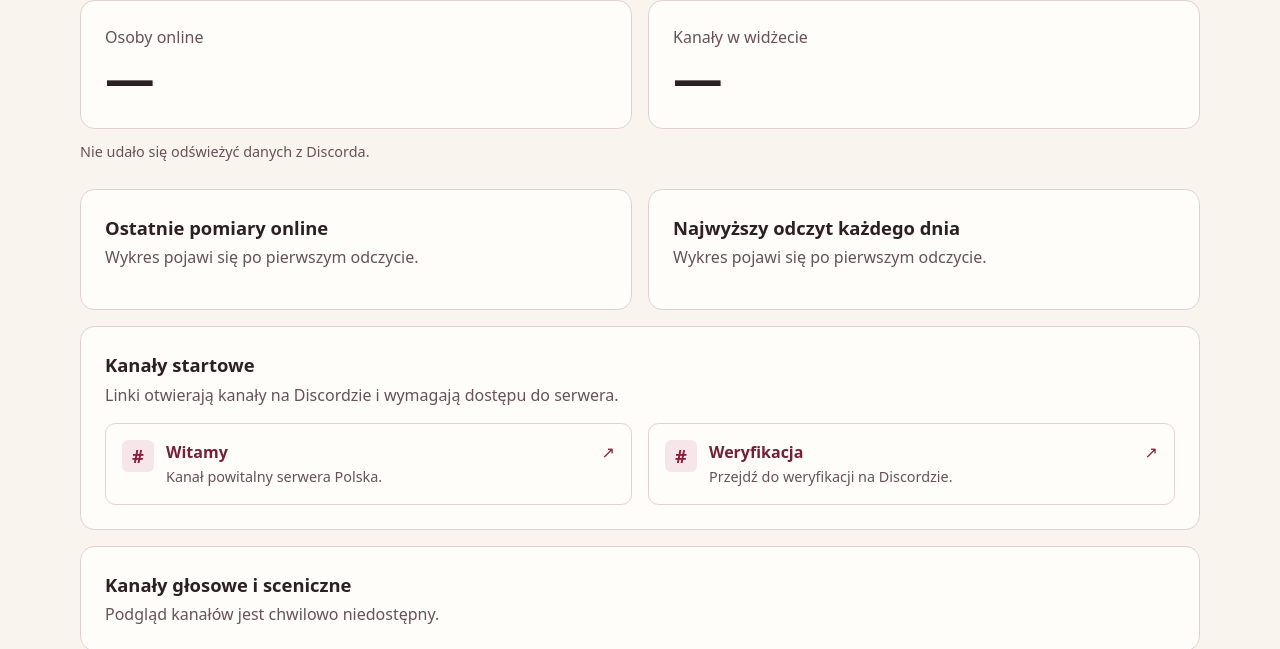
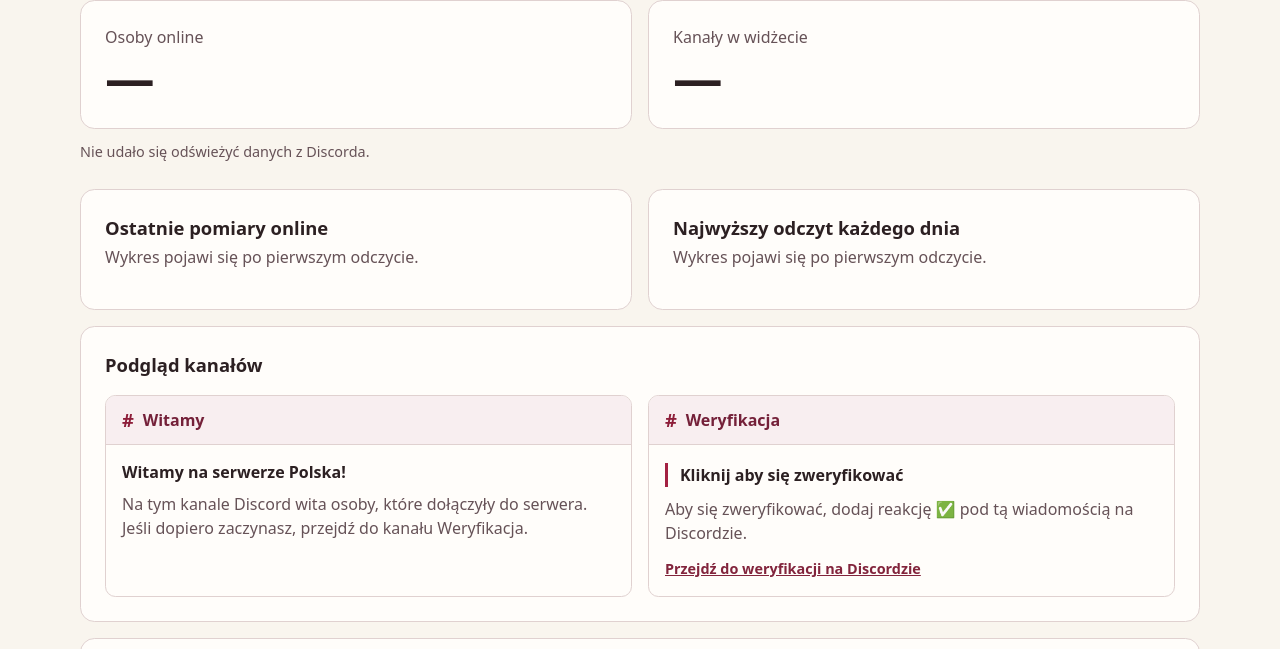
Before and after one commit to MrSzczurosek/moja-strona, a plain HTML site: page index.html in a window 1280 px wide. Shown: the part 294-943 px from the top of the page. Drawn offline with Linux system fonts and the light colour scheme; no server answers.

Commit message:
Wyświetl podgląd kanałów bezpośrednio na stronie

```diff
--- a/index.html
+++ b/index.html
@@ -39,14 +39,14 @@
     .value { font-weight: 750; }
     .date { color: #665257; overflow-wrap: anywhere; }
     .channels { grid-column: 1 / -1; }
-    .channel-grid { display: grid; grid-template-columns: repeat(2, minmax(0, 1fr)); gap: 1rem; margin: 1rem 0 0; padding: 0; list-style: none; }
-    .channel-card { height: 100%; display: grid; grid-template-columns: auto minmax(0, 1fr) auto; align-items: start; gap: .75rem; padding: 1rem; border: 1px solid #e0d1d0; border-radius: .65rem; background: #fffdfa; color: inherit; text-decoration: none; }
-    .channel-card:hover { border-color: #a32142; background: #f9f0f1; }
-    .channel-card:focus-visible { outline: 3px solid #7f1632; outline-offset: 3px; }
-    .channel-icon { display: grid; place-items: center; width: 2rem; height: 2rem; border-radius: .4rem; background: #f6e6e9; color: #8d1d39; font-size: 1.15rem; font-weight: 700; }
-    .channel-name { display: block; margin-bottom: .15rem; color: #742039; font-weight: 700; }
-    .channel-description { display: block; color: #665257; font-size: .9rem; }
-    .channel-arrow { color: #82243c; }
+    .channel-grid { display: grid; grid-template-columns: repeat(2, minmax(0, 1fr)); gap: 1rem; margin-top: 1rem; }
+    .channel-preview { min-width: 0; border: 1px solid #e0d1d0; border-radius: .65rem; background: #fffdfa; overflow: hidden; }
+    .preview-title { display: flex; align-items: center; gap: .55rem; margin: 0; padding: .65rem 1rem; border-bottom: 1px solid #e0d1d0; background: #f8eef0; color: #742039; font-size: 1rem; }
+    .channel-icon { color: #8d1d39; font-size: 1.15rem; }
+    .preview-body { padding: .95rem 1rem 1rem; }
+    .preview-body p + p { margin-top: .5rem; }
+    .preview-quote { margin: .15rem 0 .65rem; padding-left: .75rem; border-left: .2rem solid #a32142; font-weight: 650; }
+    .preview-body .channel-link { display: inline-block; margin-top: .8rem; font-size: .9rem; font-weight: 650; }
     @media (max-width: 35rem) { .channel-grid { grid-template-columns: minmax(0, 1fr); } }
     .channel-list { margin: .7rem 0 0; padding-left: 1.25rem; }
     .channel-list:empty { display: none; }
@@ -83,24 +83,24 @@
         <ol class="chart" id="daily" aria-labelledby="daily-title"></ol>
       </section>
       <section class="panel channels" aria-labelledby="start-channels-title">
-        <h2 id="start-channels-title">Kanały startowe</h2>
-        <p class="muted">Linki otwierają kanały na Discordzie i wymagają dostępu do serwera.</p>
-        <ul class="channel-grid">
-          <li>
-            <a class="channel-card" href="https://discord.com/channels/1567957451788255352/1572315637743755405">
-              <span class="channel-icon" aria-hidden="true">#</span>
-              <span><span class="channel-name">Witamy</span><span class="channel-description">Kanał powitalny serwera Polska.</span></span>
-              <span class="channel-arrow" aria-hidden="true">↗</span>
-            </a>
-          </li>
-          <li>
-            <a class="channel-card" href="https://discord.com/channels/1567957451788255352/1572315672900272180">
-              <span class="channel-icon" aria-hidden="true">#</span>
-              <span><span class="channel-name">Weryfikacja</span><span class="channel-description">Przejdź do weryfikacji na Discordzie.</span></span>
-              <span class="channel-arrow" aria-hidden="true">↗</span>
-            </a>
-          </li>
-        </ul>
+        <h2 id="start-channels-title">Podgląd kanałów</h2>
+        <div class="channel-grid">
+          <article class="channel-preview" aria-labelledby="welcome-title">
+            <h3 class="preview-title" id="welcome-title"><span class="channel-icon" aria-hidden="true">#</span> Witamy</h3>
+            <div class="preview-body">
+              <p><strong>Witamy na serwerze Polska!</strong></p>
+              <p class="muted">Na tym kanale Discord wita osoby, które dołączyły do serwera. Jeśli dopiero zaczynasz, przejdź do kanału Weryfikacja.</p>
+            </div>
+          </article>
+          <article class="channel-preview" aria-labelledby="verification-title">
+            <h3 class="preview-title" id="verification-title"><span class="channel-icon" aria-hidden="true">#</span> Weryfikacja</h3>
+            <div class="preview-body">
+              <blockquote class="preview-quote">Kliknij aby się zweryfikować</blockquote>
+              <p class="muted">Aby się zweryfikować, dodaj reakcję ✅ pod tą wiadomością na Discordzie.</p>
+              <a class="channel-link" href="https://discord.com/channels/1567957451788255352/1572315672900272180">Przejdź do weryfikacji na Discordzie</a>
+            </div>
+          </article>
+        </div>
       </section>
       <section class="panel channels" aria-labelledby="channels-title">
         <h2 id="channels-title">Kanały głosowe i sceniczne</h2>
```
